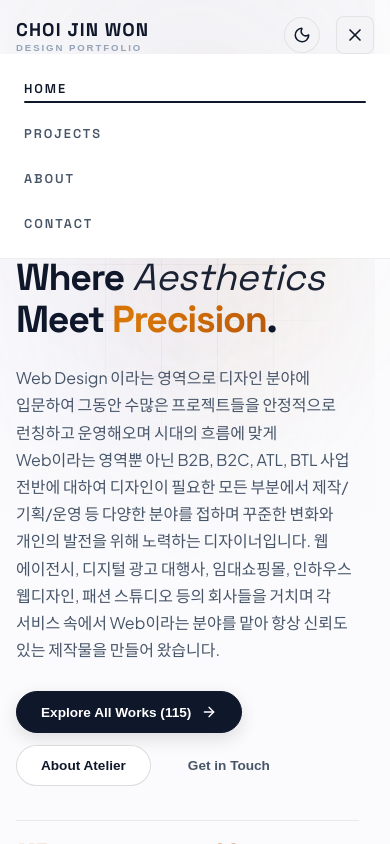
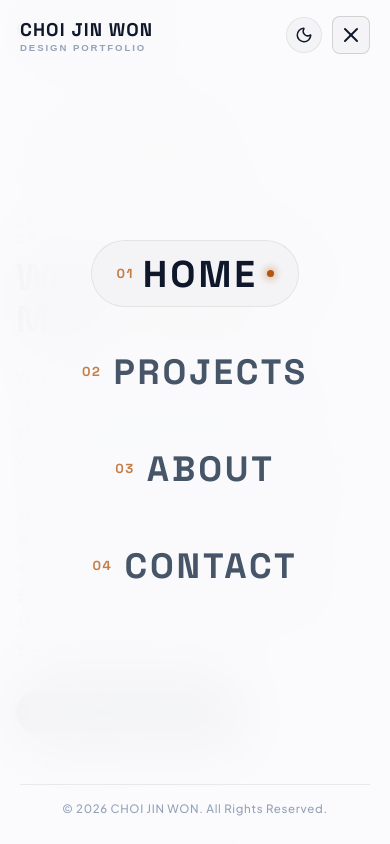
Before and after one commit to monodle/test_choi, a React (Vite) app: page / in a window 390 px wide. Both pictures are taken after a click on the button 355 px from the left and 35 px from the top of the page. Shown: the top 844 px of the page. Built offline with nearby package versions, Linux system fonts and the light colour scheme; a web font is replaced by a local one.

Commit message:
모바일 햄버거 메뉴 변경

```diff
--- a/src/components/Header.tsx
+++ b/src/components/Header.tsx
@@ -30,6 +30,18 @@ export const Header: React.FC<HeaderProps> = ({
     return () => window.removeEventListener('scroll', handleScroll);
   }, []);
 
+  // 모바일 메뉴 열렸을 때 배경 스크롤 잠금
+  useEffect(() => {
+    if (mobileMenuOpen) {
+      document.body.style.overflow = 'hidden';
+    } else {
+      document.body.style.overflow = '';
+    }
+    return () => {
+      document.body.style.overflow = '';
+    };
+  }, [mobileMenuOpen]);
+
   const handleNavClick = (tab: TabType) => {
     onTabChange(tab);
     setMobileMenuOpen(false);
@@ -37,8 +49,10 @@ export const Header: React.FC<HeaderProps> = ({
   };
 
   const navItems: TabType[] = ['HOME', 'PROJECTS', 'ABOUT', 'CONTACT'];
+  const navNumbers = ['01', '02', '03', '04'];
 
   return (
+    <>
       <header className={`site-header ${scrolled ? 'scrolled' : ''}`}>
         <div className="header-inner">
           {/* Brand Logo */}
@@ -81,34 +95,80 @@ export const Header: React.FC<HeaderProps> = ({
 
             {/* Mobile Hamburger Toggle */}
             <button
-            onClick={() => setMobileMenuOpen(!mobileMenuOpen)}
+              onClick={() => setMobileMenuOpen(true)}
               className="mobile-toggle"
-            aria-label="Toggle Navigation Menu"
+              aria-label="Open Navigation Menu"
               aria-expanded={mobileMenuOpen}
             >
-            {mobileMenuOpen ? <X size={20} /> : <Menu size={20} />}
+              <Menu size={20} />
+            </button>
+          </div>
+        </div>
+      </header>
+
+      {/* Mobile Fullscreen Menu Overlay */}
+      {mobileMenuOpen && (
+        <div className="mobile-fullscreen-overlay animate-fadeIn" role="dialog" aria-modal="true">
+          {/* Top Bar inside Overlay */}
+          <div className="mobile-overlay-header">
+            <button
+              onClick={() => handleNavClick('HOME')}
+              className="brand-logo"
+              aria-label="Home"
+            >
+              <span className="brand-name">{designerName || 'CHOI JIN WON'}</span>
+              <span className="brand-subtitle">Design Portfolio</span>
+            </button>
+
+            <div className="mobile-overlay-actions">
+              <button
+                onClick={onToggleTheme}
+                className="theme-toggle-btn"
+                title={`Switch to ${theme === 'light' ? 'Dark' : 'Light'} Mode`}
+                aria-label="Toggle Theme Mode"
+              >
+                {theme === 'light' ? <Moon size={18} /> : <Sun size={18} />}
+              </button>
+
+              <button
+                onClick={() => setMobileMenuOpen(false)}
+                className="mobile-toggle mobile-close-btn"
+                aria-label="Close Navigation Menu"
+              >
+                <X size={24} />
               </button>
             </div>
           </div>
 
-      {/* Mobile Dropdown Menu */}
-      {mobileMenuOpen && (
-        <div className="mobile-menu-dropdown animate-fadeIn">
-          {navItems.map((tab) => {
+          {/* Centered Navigation Menu */}
+          <div className="mobile-overlay-body">
+            <nav className="mobile-fullscreen-nav" aria-label="Mobile Navigation">
+              {navItems.map((tab, idx) => {
                 const isActive = activeTab === tab;
                 return (
                   <button
                     key={tab}
                     onClick={() => handleNavClick(tab)}
-                className={`nav-link ${isActive ? 'active' : ''}`}
-                style={{ textAlign: 'left' }}
+                    className={`mobile-fullscreen-link ${isActive ? 'active' : ''}`}
+                    style={{ animationDelay: `${(idx + 1) * 0.08}s` }}
                   >
-                {tab}
+                    <span className="mobile-link-num">{navNumbers[idx]}</span>
+                    <span className="mobile-link-text">{tab}</span>
+                    {isActive && <span className="mobile-active-dot" />}
                   </button>
                 );
               })}
+            </nav>
+          </div>
+
+          {/* Bottom Footer inside Overlay */}
+          <div className="mobile-overlay-footer">
+            <p className="mobile-footer-text">
+              © {new Date().getFullYear()} {designerName || 'CHOI JIN WON'}. All Rights Reserved.
+            </p>
+          </div>
         </div>
       )}
-    </header>
+    </>
   );
 };
--- a/src/index.css
+++ b/src/index.css
@@ -345,13 +345,145 @@ body {
   }
 }
 
-.mobile-menu-dropdown {
-  background: var(--bg-surface);
-  border-bottom: 1px solid var(--border-subtle);
-  padding: 20px 24px;
-  display: flex;
-  flex-direction: column;
-  gap: 16px;
+/* ==========================================================================
+   MOBILE FULLSCREEN MENU OVERLAY
+   ========================================================================== */
+.mobile-fullscreen-overlay {
+  position: fixed;
+  inset: 0;
+  width: 100vw;
+  height: 100vh;
+  height: 100dvh;
+  background: var(--bg-surface-glass);
+  backdrop-filter: blur(32px);
+  -webkit-backdrop-filter: blur(32px);
+  z-index: 9999;
+  display: flex;
+  flex-direction: column;
+  justify-content: space-between;
+  padding: 16px 20px 28px 20px;
+  overflow-y: auto;
+}
+
+[data-theme="dark"] .mobile-fullscreen-overlay {
+  background: rgba(10, 10, 12, 0.94);
+}
+
+[data-theme="light"] .mobile-fullscreen-overlay {
+  background: rgba(251, 251, 253, 0.94);
+}
+
+@media (min-width: 768px) {
+  .mobile-fullscreen-overlay {
+    display: none !important;
+  }
+}
+
+.mobile-overlay-header {
+  display: flex;
+  align-items: center;
+  justify-content: space-between;
+  width: 100%;
+}
+
+.mobile-overlay-actions {
+  display: flex;
+  align-items: center;
+  gap: 10px;
+}
+
+.mobile-close-btn {
+  background: var(--bg-surface-elevated);
+  border: 1px solid var(--border-medium);
+  padding: 6px;
+  border-radius: var(--radius-sm);
+  color: var(--text-primary);
+  display: flex;
+  align-items: center;
+  justify-content: center;
+}
+
+.mobile-overlay-body {
+  flex: 1;
+  display: flex;
+  align-items: center;
+  justify-content: center;
+  padding: 40px 0;
+}
+
+.mobile-fullscreen-nav {
+  display: flex;
+  flex-direction: column;
+  align-items: center;
+  justify-content: center;
+  gap: 32px;
+  width: 100%;
+}
+
+.mobile-fullscreen-link {
+  background: none;
+  border: none;
+  cursor: pointer;
+  display: inline-flex;
+  align-items: center;
+  justify-content: center;
+  gap: 12px;
+  padding: 10px 24px;
+  border-radius: var(--radius-full);
+  text-decoration: none;
+  transition: var(--transition-fast);
+}
+
+.mobile-fullscreen-link .mobile-link-num {
+  font-family: var(--font-display);
+  font-size: 0.82rem;
+  font-weight: 700;
+  color: var(--accent-gold);
+  letter-spacing: 0.12em;
+  opacity: 0.75;
+}
+
+.mobile-fullscreen-link .mobile-link-text {
+  font-family: var(--font-display);
+  font-size: 2.2rem;
+  font-weight: 800;
+  letter-spacing: 0.08em;
+  text-transform: uppercase;
+  color: var(--text-secondary);
+  transition: var(--transition-fast);
+}
+
+.mobile-fullscreen-link .mobile-active-dot {
+  width: 7px;
+  height: 7px;
+  border-radius: 50%;
+  background: var(--accent-gold);
+  box-shadow: 0 0 10px var(--accent-gold);
+}
+
+.mobile-fullscreen-link:hover .mobile-link-text,
+.mobile-fullscreen-link.active .mobile-link-text {
+  color: var(--text-primary);
+  transform: scale(1.06);
+}
+
+.mobile-fullscreen-link.active {
+  background: var(--bg-surface-elevated);
+  border: 1px solid var(--border-subtle);
+  box-shadow: var(--shadow-sm);
+}
+
+.mobile-overlay-footer {
+  text-align: center;
+  padding-top: 16px;
+  border-top: 1px solid var(--border-subtle);
+}
+
+.mobile-footer-text {
+  font-size: 0.72rem;
+  font-weight: 500;
+  color: var(--text-muted);
+  letter-spacing: 0.06em;
 }
 
 /* Hero Section */
```
Lines whose indentation alone changed are shown as unchanged.
